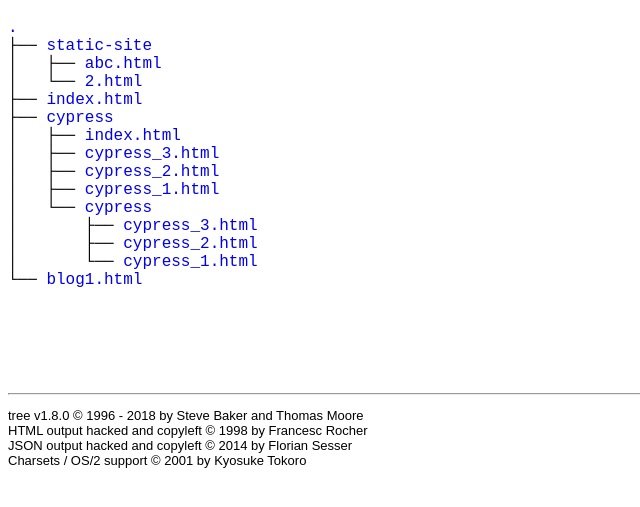
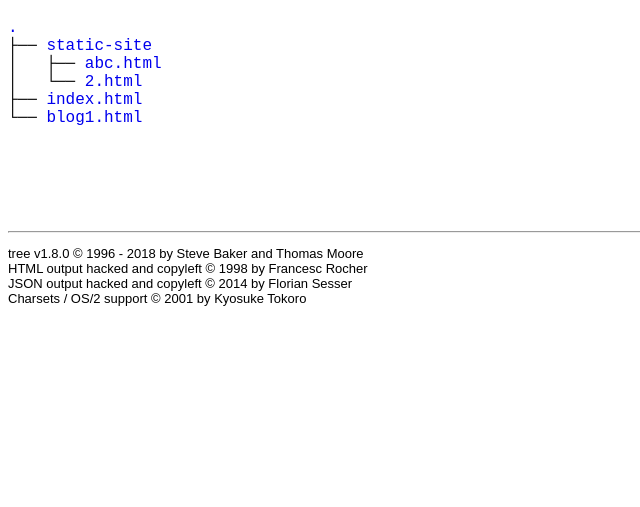
Before and after one commit to YagneshShah/gh-pages-demo, a plain HTML site: page index.html in a window 1280 px wide. Shown: the part 61-568 px from the top of the page, without its empty margins (0-640 px from the left). Drawn offline with Linux system fonts and the light colour scheme.

Commit message:
Automatically generated index.html file

```diff
--- a/index.html
+++ b/index.html
@@ -33,15 +33,6 @@
 	│   ├── <a href="./static-site/abc.html">abc.html</a><br>
 	│   └── <a href="./static-site/2.html">2.html</a><br>
 	├── <a href="./index.html">index.html</a><br>
-	├── <a href="./cypress/">cypress</a><br>
-	│   ├── <a href="./cypress/index.html">index.html</a><br>
-	│   ├── <a href="./cypress/cypress_3.html">cypress_3.html</a><br>
-	│   ├── <a href="./cypress/cypress_2.html">cypress_2.html</a><br>
-	│   ├── <a href="./cypress/cypress_1.html">cypress_1.html</a><br>
-	│   └── <a href="./cypress/cypress/">cypress</a><br>
-	│   &nbsp;&nbsp;&nbsp; ├── <a href="./cypress/cypress/cypress_3.html">cypress_3.html</a><br>
-	│   &nbsp;&nbsp;&nbsp; ├── <a href="./cypress/cypress/cypress_2.html">cypress_2.html</a><br>
-	│   &nbsp;&nbsp;&nbsp; └── <a href="./cypress/cypress/cypress_1.html">cypress_1.html</a><br>
 	└── <a href="./blog1.html">blog1.html</a><br>
 	<br><br>
 	</p>
```
